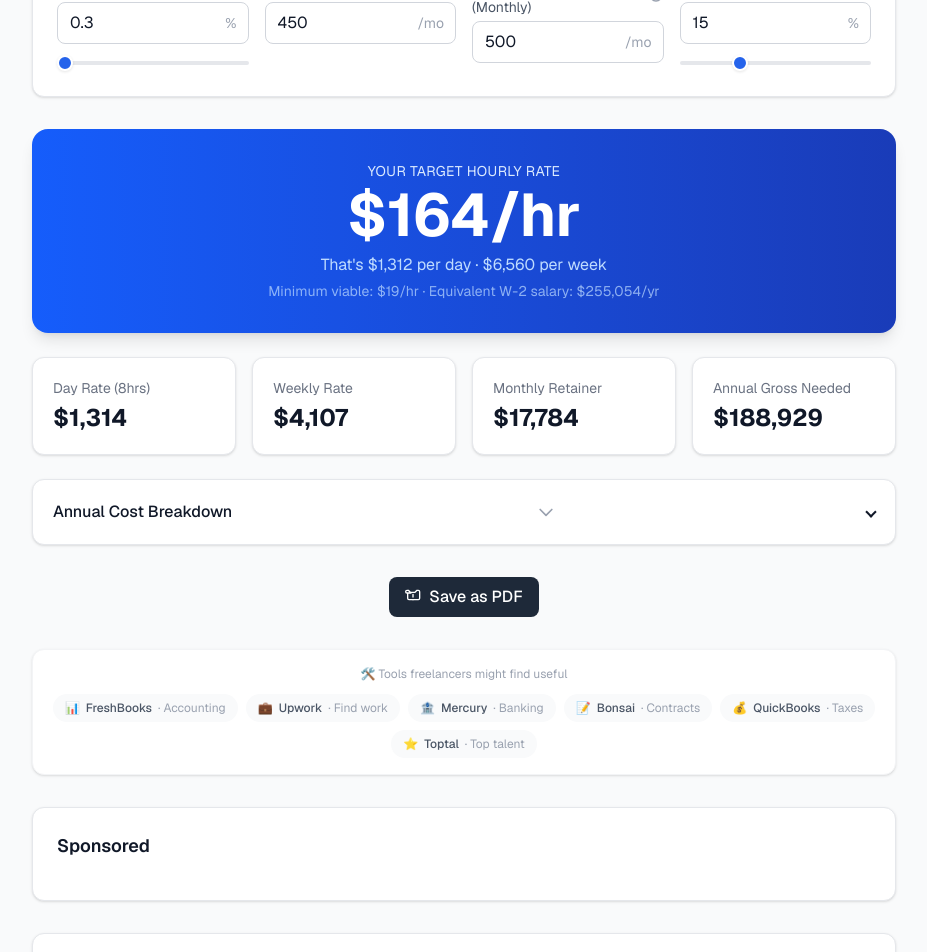
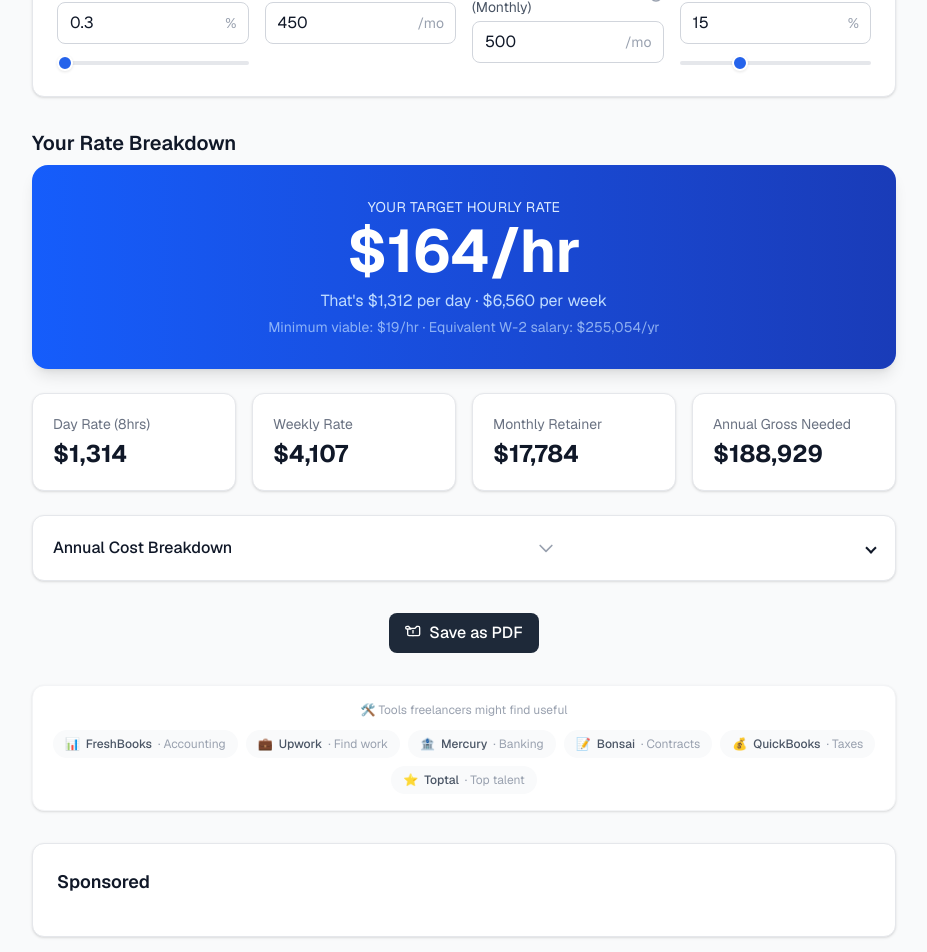
Before and after one commit to AttilaHuns288452/freelance-rate-calculator, a Next.js app: page / in a window 1280 px wide. Shown: the part 580-1532 px from the top of the page, without its empty margins (176-1103 px from the left). Built offline with nearby package versions, Linux system fonts and the light colour scheme; a web font is replaced by a local one.

Commit message:
SEO fix: Sponsored h2→p div, add H2 results heading

```diff
--- a/components/RateCalculator.tsx
+++ b/components/RateCalculator.tsx
@@ -252,6 +252,7 @@ export default function RateCalculator() {
       {/* Results */}
       {results && (
         <>
+          <h2 className="text-xl font-semibold text-gray-900 mb-2">Your Rate Breakdown</h2>
           <ResultCard results={results} formatCurrency={formatCurrency} formatRate={formatRate} />
           <div className="flex justify-center mt-6 no-print">
             <button
@@ -274,7 +275,7 @@ export default function RateCalculator() {
       {/* AdSense placeholder */}
       {results && (
         <div className="bg-white rounded-xl border border-gray-200 p-6 shadow-sm no-print">
-          <h2 className="text-lg font-semibold text-gray-900 mb-4">Sponsored</h2>
+          <p className="text-lg font-semibold text-gray-900 mb-4">Sponsored</p>
           <ins className="adsbygoogle"
                style={{ display: "block" }}
                data-ad-client="ca-pub-4645179646749256"
```
